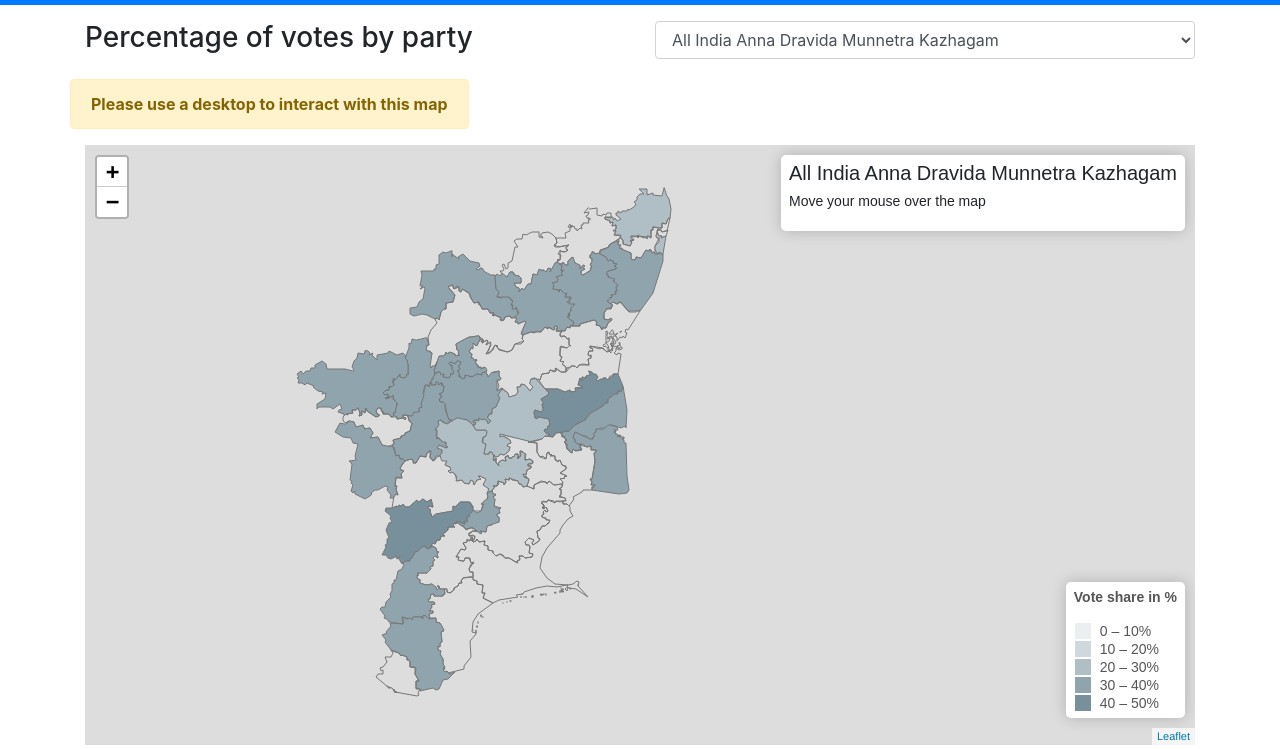
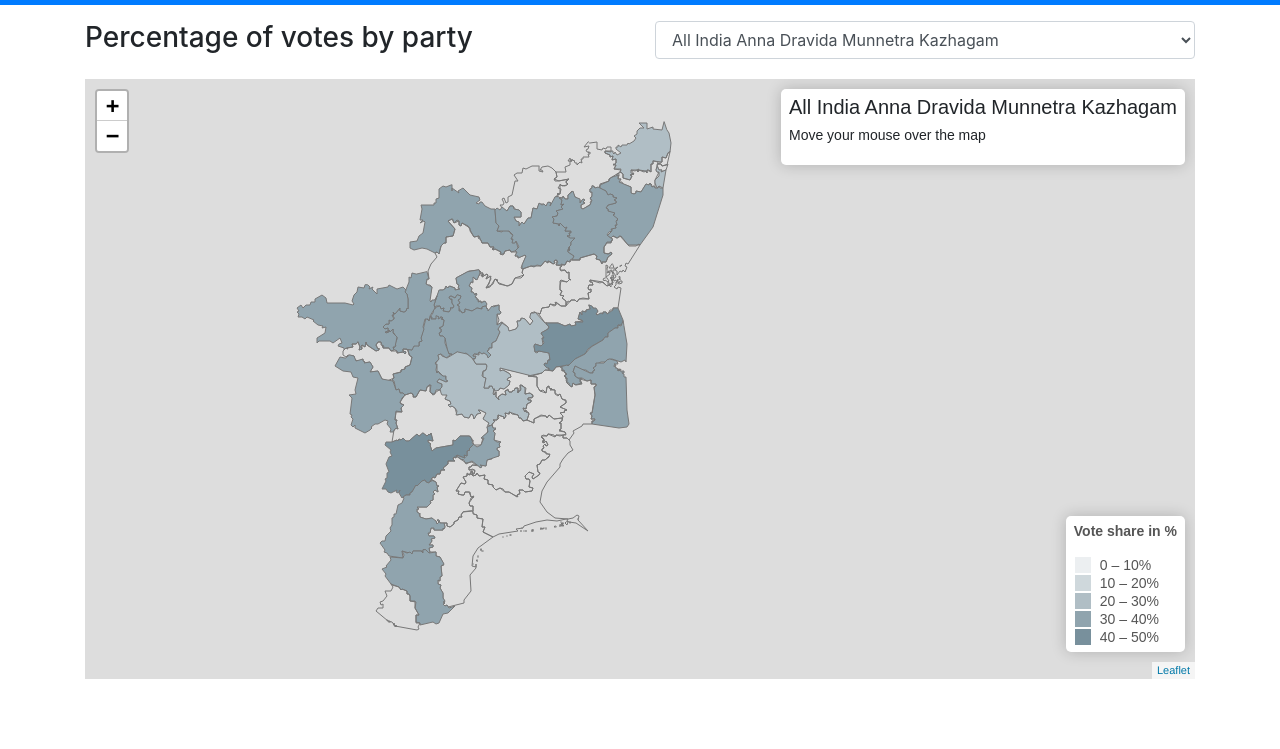
Before and after one commit to tecoholic/LokShaba2019, a website: page docs/party_wise.html in a window 1280 px wide. Shown: the part 51-800 px from the top of the page. Drawn offline with Linux system fonts and the light colour scheme.

Commit message:
removed desktop notice

```diff
--- a/docs/party_wise.html
+++ b/docs/party_wise.html
@@ -72,13 +72,6 @@
         <div class="col-12 col-md-6 py-3">
             <select class="form-control" name="party_select" id="party_select">
             </select>
-        </div>
-    </div>
-    <div class="row">
-        <div class="alert alert-warning" role="alert">
-            <b>
-                Please use a desktop to interact with this map
-            </b>
         </div>
     </div>
     <div class="row">
```
